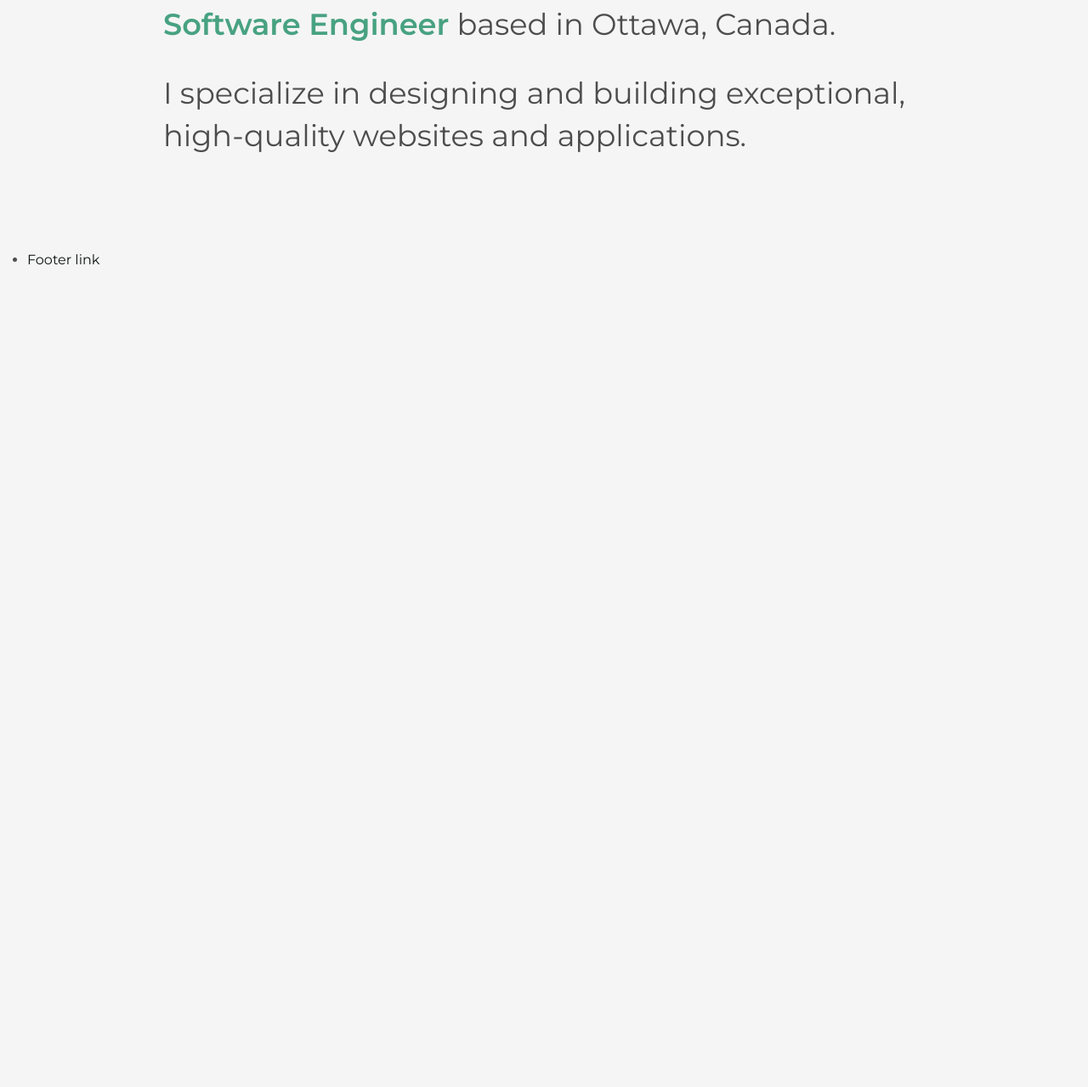
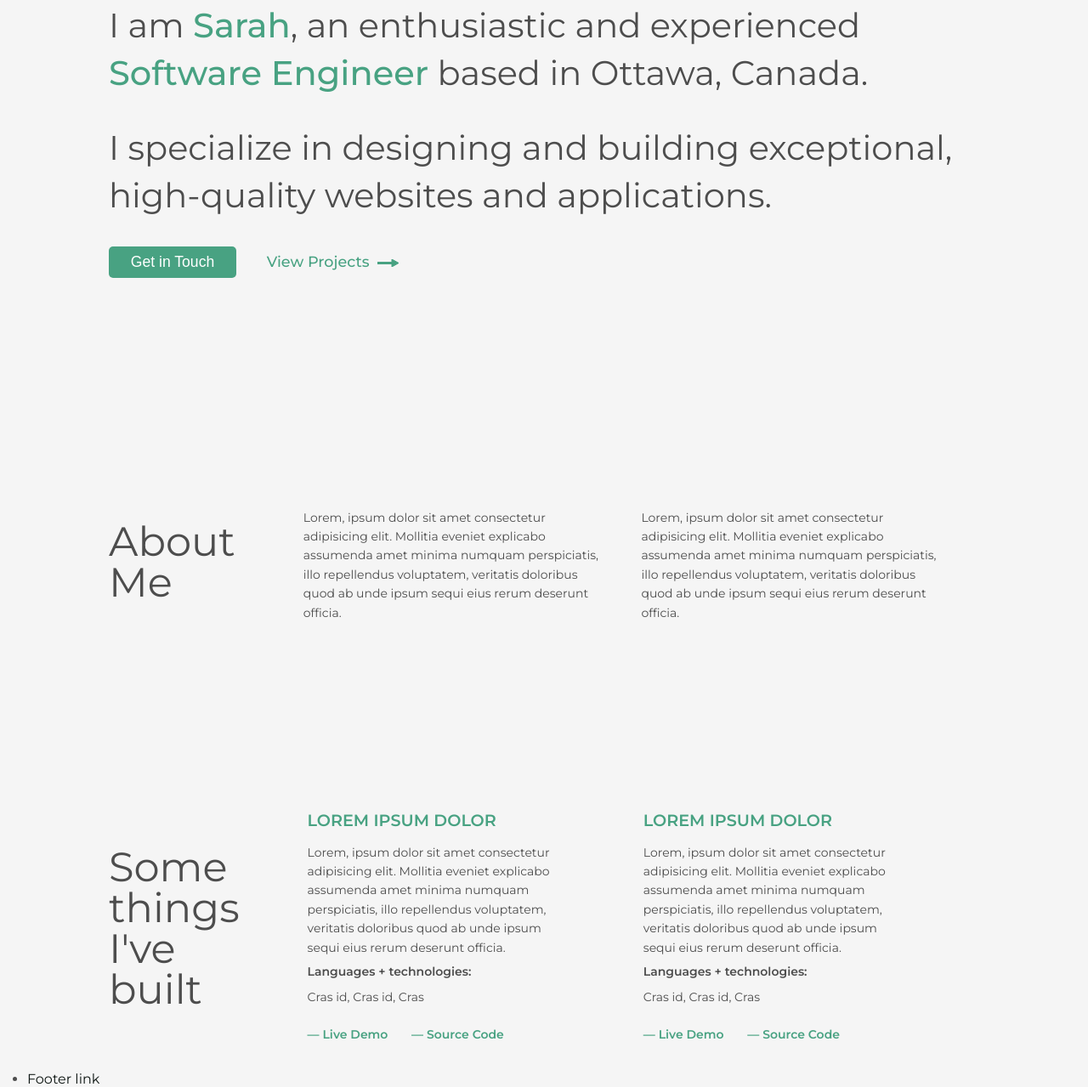
Before and after one commit to sarah-zhr-adi/minimal-portfolio, a plain HTML site: page index.html in a window 1280 px wide. Shown: the part 322-1601 px from the top of the page at 85% size. Before the commit the page ends 800 px from the top, so only its background shows below. Drawn offline with nearby package versions, Linux system fonts and the light colour scheme.

Commit message:
Created About Me & Projects sections

```diff
--- a/index.html
+++ b/index.html
@@ -3,7 +3,7 @@
 <head>
   <meta charset="UTF-8">
   <meta name="viewport" content="width=device-width, initial-scale=1.0">
-  <link href="https://fonts.googleapis.com/css2?family=Bitter&family=Montserrat:wght@400;600&display=swap" rel="stylesheet">
+  <link href="https://fonts.googleapis.com/css2?family=Bitter&family=Montserrat:wght@300;400;500;600&display=swap" rel="stylesheet">
   <link rel="stylesheet" href="/styles.css">
   <title>Sarah Adi Portfolio</title>
 </head>
@@ -26,15 +26,62 @@
     </nav>
   </header>
 
-  <section class="main-header">
-    <h1>Hi there! </h1>
+  <div class="content">
+    <section class="main-header">
+      <h1>Hi there! </h1>
+      <h1>I am <span>Sarah</span>, an enthusiastic and experienced
+      <span>Software Engineer</span> based in Ottawa, Canada.</h1>
+      <h1>  I specialize in designing and building exceptional,
+        high-quality websites and applications.</h1>
+      <div class="call-to-action">
+        <button>Get in Touch</button>
+        <a href="#projects">View Projects
+          <svg xmlns="http://www.w3.org/2000/svg" width="25" height="9" viewBox="0 0 25 9">
+            <g id="arrow-right" transform="translate(-604.5 -596)">
+              <line id="Line_8" data-name="Line 8" x2="19" transform="translate(604.5 600.5)" stroke-width="3"/>
+              <path id="Polygon_15" data-name="Polygon 15" d="M4.5,0,9,8H0Z" transform="translate(629.5 596) rotate(90)"/>
+            </g>
+          </svg>
+        </a>
+      </div>
 
-    <h1>I am <span>Sarah</span>, an enthusiastic and experienced
-    <span>Software Engineer</span> based in Ottawa, Canada.</h1>
+    </section>
 
-    <h1>  I specialize in designing and building exceptional,
-      high-quality websites and applications.</h1>
-  </section>
+    <section class="about-me">
+      <h2>About Me</h2>
+      <p>Lorem, ipsum dolor sit amet consectetur adipisicing elit. Mollitia eveniet explicabo assumenda amet minima numquam perspiciatis, illo repellendus voluptatem, veritatis doloribus quod ab unde ipsum sequi eius rerum deserunt officia.</p>
+      <p>Lorem, ipsum dolor sit amet consectetur adipisicing elit. Mollitia eveniet explicabo assumenda amet minima numquam perspiciatis, illo repellendus voluptatem, veritatis doloribus quod ab unde ipsum sequi eius rerum deserunt officia.</p>
+    </section>
+
+    <section class="projects">
+
+      <h2>Some things I've built</h2>
+      <div class="project-content">
+        <div class="project">
+          <h3>Lorem ipsum dolor</h3>
+          <p>Lorem, ipsum dolor sit amet consectetur adipisicing elit. Mollitia eveniet explicabo assumenda amet minima numquam perspiciatis, illo repellendus voluptatem, veritatis doloribus quod ab unde ipsum sequi eius rerum deserunt officia.</p>
+          <h4>Languages + technologies:</h4> <p>Cras id, Cras id, Cras </p>
+          <div class="links">
+              <a href="">— Live Demo</a>
+              <a href="">— Source Code</a>
+          </div>
+        </div>
+        <div class="project">
+          <h3>Lorem ipsum dolor</h3>
+          <p>Lorem, ipsum dolor sit amet consectetur adipisicing elit. Mollitia eveniet explicabo assumenda amet minima numquam perspiciatis, illo repellendus voluptatem, veritatis doloribus quod ab unde ipsum sequi eius rerum deserunt officia.</p>
+          <h4>Languages + technologies:</h4> <p>Cras id, Cras id, Cras </p>
+          <div class="links">
+              <a href="">— Live Demo</a>
+              <a href="">— Source Code</a>
+          </div>
+        </div>
+       </div>
+      </div>
+
+    </section>
+  </div>
+
+
 
   <footer>
     <ul>
--- a/styles.css
+++ b/styles.css
@@ -3,6 +3,7 @@
   --primary-color: #48A282;
   --secondary-color: #0D1512;
   --text-color: #4D4D4D;
+  --primary-color-hover: #378066;
 }
 
 * {
@@ -22,6 +23,10 @@ body {
   background: var(--main-bg-color);
 }
 
+p {
+  line-height: 160%;
+}
+
 a {
   color: var(--secondary-color);
   text-decoration: none;
@@ -30,12 +35,13 @@ a {
 header {
   display: flex;
   justify-content: space-between;
+  align-items: center;
   font-family: 'Bitter';
   margin-left: 3rem;
   margin-right: 3rem;
 }
 
-.logo p{
+.logo p {
   margin: 2rem;
   font-size: 2.1rem;
   font-weight: 400;
@@ -61,24 +67,125 @@ nav a:hover {
 
 /* MAIN HEADER */
 
-.main-header {
+.content {
   width: 80vw;
   display: flex;
   flex-direction: column;
   justify-content: center;
   align-items: left;
-  padding: 3rem 3rem 3rem 6rem;
-  margin: 3rem 3rem 3rem 6rem;
+  margin: 4rem auto 0 auto;
+  max-width: 1275px;
 }
 
 h1 {
-  font-size: 2.2rem;
-  font-weight: 300;
+  font-size: 2.5rem;
+  font-weight: 400;
   line-height: 140%;
   padding: 1rem 0;
 }
 
 h1 span {
-  font-weight: 600;
+  font-weight: 500;
   color: var(--primary-color);
 }
+
+.main-header {
+  margin: 3vw 0;
+}
+
+.main-header button {
+  width: 150px;
+  background: var(--primary-color);
+  padding: .5rem 1rem;
+  margin-top: 1rem;
+  font-size: 1.1rem;
+  color: white;
+  border-radius: 5px;
+  border: none;
+  transition: all .2s;
+}
+
+.main-header button:hover {
+  background: var(--primary-color-hover);
+  box-shadow: 0 4px 8px rgba(0, 0, 0, 0), 0 3px 3px rgba(0,0,0,0.13);
+}
+
+.main-header a {
+  color: var(--primary-color);
+  font-weight: 500;
+  margin-left: 2rem;
+  font-size: 1.1rem;
+  transition: all .2s;
+}
+
+.main-header a svg:hover,
+.main-header a:hover,
+.links a:hover,
+.logo p:hover {
+  color: var(--primary-color-hover);
+  fill: var(--primary-color-hover);
+  stroke: var(--primary-color-hover);
+}
+
+.main-header svg {
+  margin-left: .3rem;
+  transition: all .2s;
+  fill: var(--primary-color);
+  stroke: var(--primary-color);
+}
+
+/* ABOUT ME */
+
+.about-me,
+.projects {
+  padding: 7rem 0 0 0;
+  margin: 7rem 0 0 0;
+  display: flex;
+  flex-direction: row;
+  justify-content: center;
+  align-items: center;
+}
+
+.about-me p {
+  padding-right: 3rem;
+}
+
+h2 {
+  font-size: 3rem;
+  font-weight: 400;
+  line-height: 100%;
+  padding-right: 5rem;
+}
+
+.project-content {
+  display: flex;
+  justify-content: center;
+  align-items: center;
+}
+
+h3 {
+  color: var(--primary-color);
+  font-size: 1.2rem;
+  text-transform: uppercase;
+  font-weight: 600;
+  margin-bottom: .5rem;
+}
+
+.projects h4, p {
+  display: inline-block;
+  margin-top: .5rem;
+}
+
+.links {
+  margin-top: 1.5rem;
+}
+
+.links a {
+  font-weight: bold;
+  color: var(--primary-color);
+  padding-right: 1.5rem;
+}
+
+.project {
+  padding-right: 5rem;
+}
```
